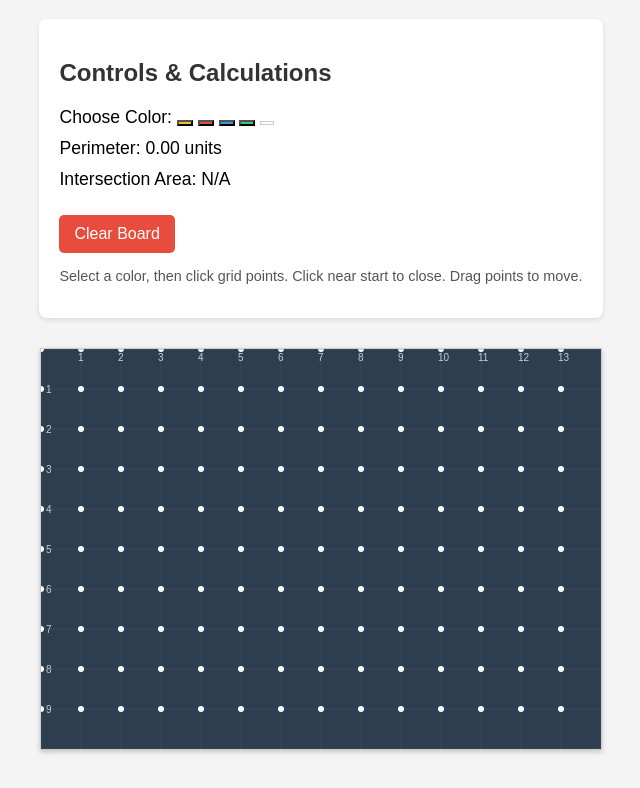
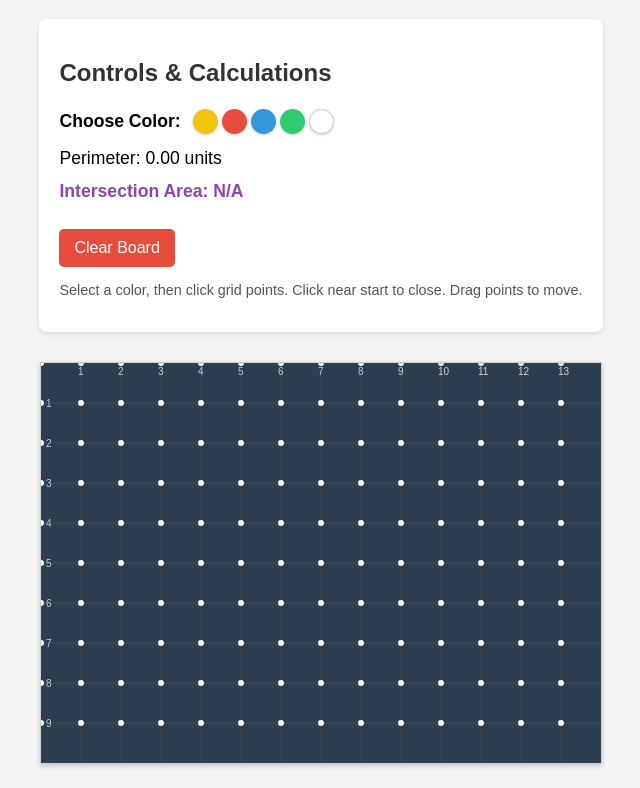
Before and after one commit to Dietrichucation/ResponsiveGeoboard, a plain HTML site: page index.html in a window 1280 px wide. Shown: the part 81-869 px from the top of the page, without its empty margins (319-959 px from the left). Drawn offline with Linux system fonts and the light colour scheme.

Commit message:
Update style.css

```diff
--- a/style.css
+++ b/style.css
@@ -13,12 +13,12 @@ h1, h2 {
 
 .container {
     display: flex;
-    flex-wrap: wrap; /* Allow wrapping on smaller screens */
+    flex-wrap: wrap;
     gap: 30px;
     justify-content: center;
-    align-items: flex-start; /* Align items to the top */
+    align-items: flex-start;
     width: 100%;
-    max-width: 1000px; /* Adjust max width as needed */
+    max-width: 1000px;
 }
 
 .controls-display {
@@ -26,13 +26,44 @@ h1, h2 {
     padding: 20px;
     border-radius: 8px;
     box-shadow: 0 2px 5px rgba(0,0,0,0.1);
-    min-width: 200px; /* Ensure it has some width */
+    min-width: 220px; /* Slightly wider */
+    order: 1; /* Keep controls first */
 }
 
 .controls-display div {
-    margin-bottom: 10px;
+    margin-bottom: 12px;
     font-size: 1.1em;
 }
+
+/* Color Selector Styles */
+.color-selector {
+    margin-bottom: 15px;
+    display: flex;
+    align-items: center;
+    flex-wrap: wrap; /* Allow buttons to wrap */
+}
+.color-selector span {
+    margin-right: 10px;
+    font-size: 1em;
+    font-weight: bold;
+}
+.color-button {
+    width: 25px;
+    height: 25px;
+    border: 2px solid transparent; /* For showing selection */
+    border-radius: 50%; /* Make them circular */
+    margin: 2px;
+    cursor: pointer;
+    padding: 0;
+    display: inline-block; /* Align properly */
+    vertical-align: middle; /* Align properly */
+    box-shadow: 0 1px 3px rgba(0,0,0,0.2);
+}
+.color-button.selected {
+    border-color: #333; /* Highlight selected color */
+    box-shadow: 0 0 5px rgba(0,0,0,0.5);
+}
+
 
 #clear-button {
     padding: 10px 15px;
@@ -57,21 +88,17 @@ h1, h2 {
 }
 
 .geoboard-container {
-    /* Background styling is handled by canvas drawing */
+     order: 2; /* Ensure geoboard comes after controls */
 }
 
 #geoboard-canvas {
     border: 1px solid #ccc;
-    background-color: #2c3e50; /* Dark background like the example */
+    background-color: #2c3e50;
     cursor: crosshair;
     box-shadow: 0 2px 5px rgba(0,0,0,0.2);
 }
 
-/* Placeholder for decomposition menu styling */
-/* .decomposition-menu {
-    background-color: #fff;
-    padding: 20px;
-    border-radius: 8px;
-    box-shadow: 0 2px 5px rgba(0,0,0,0.1);
-    min-width: 200px;
-} */
+#intersection-display {
+    font-weight: bold;
+    color: #8e44ad; /* Purple to match placeholder intersection */
+}
```
